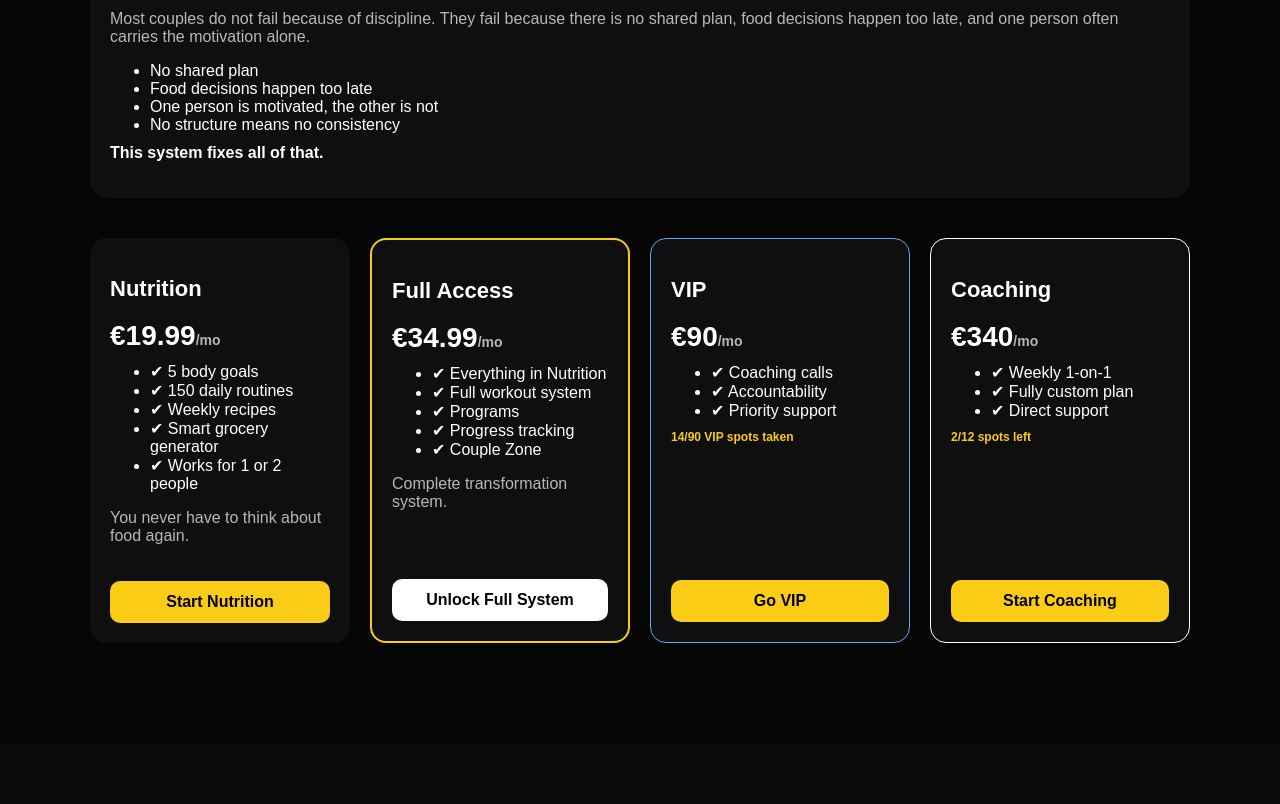
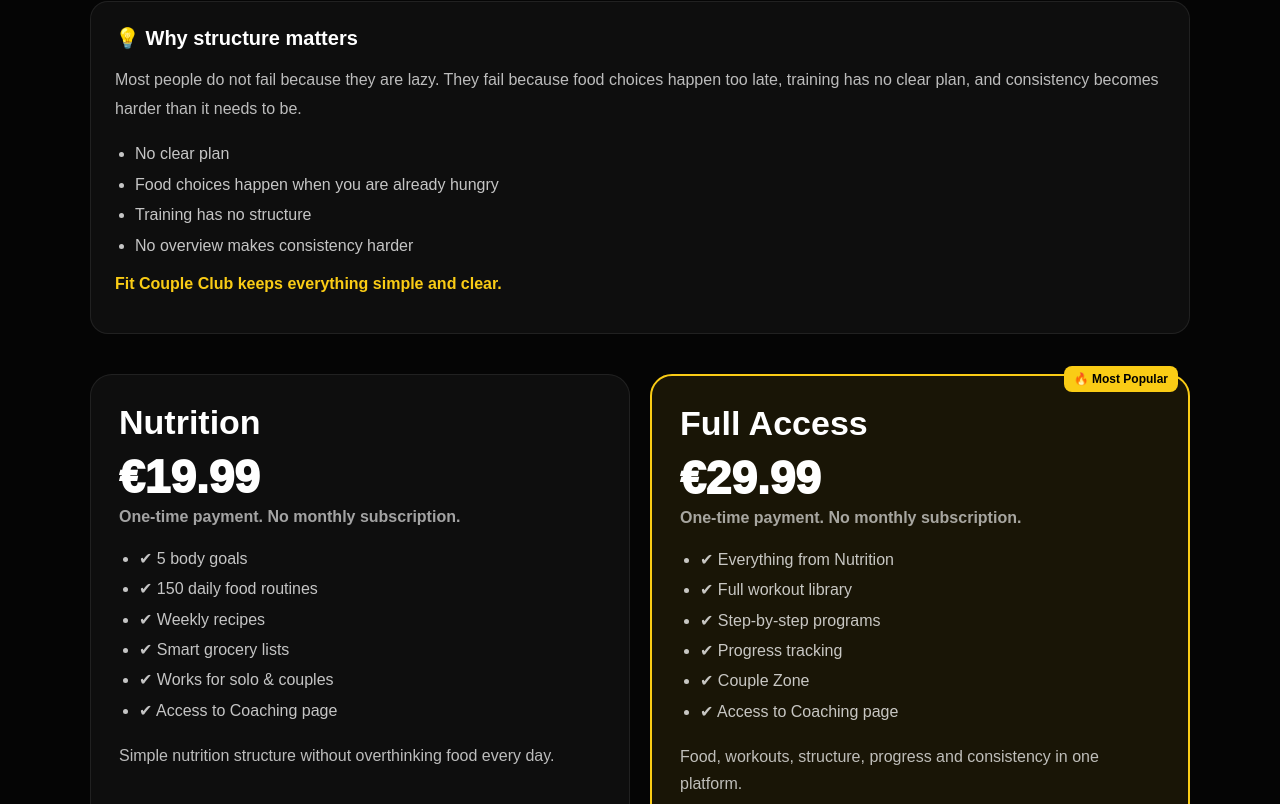
Before and after one commit to nielsvdz-ops/fit-couple-club, a Next.js app: page /pricing in a window 1280 px wide. Shown: the part 456-1260 px from the top of the page. Before the commit the page ends 1199 px from the top, so only its background shows below. Built offline with nearby package versions, Linux system fonts and the light colour scheme.

Commit message:
Update page.js

```diff
--- a/app/pricing/page.js
+++ b/app/pricing/page.js
@@ -1,4 +1,5 @@
 "use client";
+
 export const dynamic = "force-dynamic";
 
 import Navbar from "../../components/Navbar";
@@ -9,36 +10,201 @@ export default function PricingPage() {
 
   const t = {
     en: {
-      eyebrow: "Couple Transformation System",
-      title1: "Stop starting over.",
-      title2: "Build a system that actually works.",
+      eyebrow: "Fit Couple Club",
+      title1: "Choose what you need.",
+      title2: "Start simple or get everything.",
       subtitle:
-        "This is not another fitness app. You get a complete structure for training, food, groceries, and couple accountability — so you never have to think “what should we do today?” again.",
-      why: "💡 Why couples fail",
+        "Start with Nutrition if you mainly want help with food, recipes and groceries. Choose Full Access if you also want workouts, programs, progress tools and Couple Zone.",
+      why: "💡 Why structure matters",
       whyText:
-        "Most couples do not fail because of discipline. They fail because there is no shared plan, food decisions happen too late, and one person often carries the motivation alone.",
-      highlight: "This system fixes all of that.",
-      startNutrition: "Start Nutrition",
-      unlock: "Unlock Full System",
-      vip: "Go VIP",
-      coaching: "Start Coaching",
+        "Most people do not fail because they are lazy. They fail because food choices happen too late, training has no clear plan, and consistency becomes harder than it needs to be.",
+      highlight: "Fit Couple Club keeps everything simple and clear.",
+      startNutrition: "Get Nutrition",
+      unlock: "Get Full Access",
+      mostPopular: "🔥 Most Popular",
+      oneTime: "One-time payment. No monthly subscription.",
     },
+
     nl: {
-      eyebrow: "Couple Transformatie Systeem",
-      title1: "Stop met opnieuw beginnen.",
-      title2: "Bouw een systeem dat werkt.",
+      eyebrow: "Fit Couple Club",
+      title1: "Kies wat je nodig hebt.",
+      title2: "Start simpel of krijg alles.",
       subtitle:
-        "Dit is geen standaard fitness app. Je krijgt een compleet systeem voor training, voeding, boodschappen en accountability.",
-      why: "💡 Waarom koppels falen",
+        "Start met Nutrition als je vooral hulp wilt met voeding, recepten en boodschappen. Kies Full Access als je ook workouts, programma’s, progressietools en Couple Zone wilt.",
+      why: "💡 Waarom structuur belangrijk is",
       whyText:
-        "De meeste koppels falen niet door discipline, maar door gebrek aan structuur en planning.",
-      highlight: "Dit systeem lost dat op.",
-      startNutrition: "Start Nutrition",
-      unlock: "Ontgrendel Full Access",
-      vip: "Ga VIP",
-      coaching: "Start Coaching",
+        "De meeste mensen falen niet omdat ze lui zijn. Ze falen omdat keuzes over eten te laat komen, training geen duidelijk plan heeft en consistent blijven moeilijker wordt dan nodig.",
+      highlight: "Fit Couple Club houdt alles simpel en duidelijk.",
+      startNutrition: "Koop Nutrition",
+      unlock: "Krijg Full Access",
+      mostPopular: "🔥 Meest gekozen",
+      oneTime: "Eenmalige betaling. Geen maandabonnement.",
     },
   }[language];
+
+  return (
+    <main style={main}>
+      <Navbar />
+
+      <div style={container}>
+        <div style={header}>
+          <div style={eyebrow}>{t.eyebrow}</div>
+
+          <h1 style={title}>
+            {t.title1}
+            <br />
+            {t.title2}
+          </h1>
+
+          <p style={subtitle}>{t.subtitle}</p>
+        </div>
+
+        <div style={hook}>
+          <div style={hookTitle}>{t.why}</div>
+
+          <p style={hookText}>{t.whyText}</p>
+
+          <ul style={list}>
+            <li>
+              {language === "nl"
+                ? "Geen duidelijk plan"
+                : "No clear plan"}
+            </li>
+            <li>
+              {language === "nl"
+                ? "Eten wordt pas beslist als je al honger hebt"
+                : "Food choices happen when you are already hungry"}
+            </li>
+            <li>
+              {language === "nl"
+                ? "Training mist structuur"
+                : "Training has no structure"}
+            </li>
+            <li>
+              {language === "nl"
+                ? "Geen overzicht maakt consistentie moeilijk"
+                : "No overview makes consistency harder"}
+            </li>
+          </ul>
+
+          <p style={hookHighlight}>{t.highlight}</p>
+        </div>
+
+        <div style={grid}>
+          <section style={card}>
+            <div>
+              <h2 style={planTitle}>Nutrition</h2>
+
+              <div style={price}>€19.99</div>
+
+              <div style={oneTime}>{t.oneTime}</div>
+
+              <ul style={list}>
+                <li>
+                  ✔ {language === "nl" ? "5 lichaamsdoelen" : "5 body goals"}
+                </li>
+                <li>
+                  ✔{" "}
+                  {language === "nl"
+                    ? "150 dagelijkse voedingsroutines"
+                    : "150 daily food routines"}
+                </li>
+                <li>
+                  ✔ {language === "nl" ? "Wekelijkse recepten" : "Weekly recipes"}
+                </li>
+                <li>
+                  ✔{" "}
+                  {language === "nl"
+                    ? "Slimme boodschappenlijsten"
+                    : "Smart grocery lists"}
+                </li>
+                <li>
+                  ✔{" "}
+                  {language === "nl"
+                    ? "Werkt solo en voor koppels"
+                    : "Works for solo & couples"}
+                </li>
+                <li>
+                  ✔{" "}
+                  {language === "nl"
+                    ? "Toegang tot de Coaching pagina"
+                    : "Access to Coaching page"}
+                </li>
+              </ul>
+
+              <p style={desc}>
+                {language === "nl"
+                  ? "Simpele voedingsstructuur zonder elke dag opnieuw na te denken over eten."
+                  : "Simple nutrition structure without overthinking food every day."}
+              </p>
+            </div>
+
+            <a href="/signup" style={button}>
+              {t.startNutrition}
+            </a>
+          </section>
+
+          <section style={{ ...card, ...featured }}>
+            <div style={badge}>{t.mostPopular}</div>
+
+            <div>
+              <h2 style={planTitle}>Full Access</h2>
+
+              <div style={price}>€29.99</div>
+
+              <div style={oneTime}>{t.oneTime}</div>
+
+              <ul style={list}>
+                <li>
+                  ✔{" "}
+                  {language === "nl"
+                    ? "Alles van Nutrition"
+                    : "Everything from Nutrition"}
+                </li>
+                <li>
+                  ✔{" "}
+                  {language === "nl"
+                    ? "Complete workout bibliotheek"
+                    : "Full workout library"}
+                </li>
+                <li>
+                  ✔{" "}
+                  {language === "nl"
+                    ? "Stap-voor-stap programma’s"
+                    : "Step-by-step programs"}
+                </li>
+                <li>
+                  ✔{" "}
+                  {language === "nl"
+                    ? "Progressie tracking"
+                    : "Progress tracking"}
+                </li>
+                <li>✔ Couple Zone</li>
+                <li>
+                  ✔{" "}
+                  {language === "nl"
+                    ? "Toegang tot de Coaching pagina"
+                    : "Access to Coaching page"}
+                </li>
+              </ul>
+
+              <p style={desc}>
+                {language === "nl"
+                  ? "Voeding, workouts, structuur, progressie en consistentie in één platform."
+                  : "Food, workouts, structure, progress and consistency in one platform."}
+              </p>
+            </div>
+
+            <a href="/signup" style={{ ...button, ...buttonFeatured }}>
+              {t.unlock}
+            </a>
+          </section>
+        </div>
+      </div>
+    </main>
+  );
+}
+
 const main = {
   minHeight: "100vh",
   background: "#050505",
@@ -66,99 +232,110 @@ const eyebrow = {
 };
 
 const title = {
-  fontSize: "42px",
+  fontSize: "clamp(38px, 8vw, 64px)",
   fontWeight: "900",
-  lineHeight: 1.1,
+  lineHeight: 1.05,
+  margin: 0,
 };
 
 const subtitle = {
   opacity: 0.7,
-  maxWidth: "700px",
-  margin: "0 auto",
+  maxWidth: "760px",
+  margin: "18px auto 0",
+  lineHeight: 1.8,
+  fontSize: "clamp(16px, 3vw, 19px)",
 };
 
 const hook = {
   background: "rgba(255,255,255,0.04)",
-  padding: "20px",
-  borderRadius: "16px",
+  padding: "clamp(18px, 4vw, 24px)",
+  borderRadius: "18px",
+  border: "1px solid rgba(255,255,255,0.08)",
 };
 
 const hookTitle = {
-  fontWeight: "800",
+  fontWeight: "900",
   marginBottom: "10px",
+  fontSize: "20px",
 };
 
 const hookText = {
-  opacity: 0.7,
+  opacity: 0.72,
+  lineHeight: 1.8,
 };
 
 const hookHighlight = {
   marginTop: "10px",
-  fontWeight: "800",
+  fontWeight: "900",
+  color: "#facc15",
 };
 
 const grid = {
   display: "grid",
-  gridTemplateColumns: "repeat(auto-fit,minmax(250px,1fr))",
+  gridTemplateColumns: "repeat(auto-fit, minmax(min(100%, 300px), 1fr))",
   gap: "20px",
 };
 
 const card = {
   background: "rgba(255,255,255,0.04)",
-  padding: "20px",
-  borderRadius: "16px",
+  border: "1px solid rgba(255,255,255,0.08)",
+  padding: "clamp(20px, 4vw, 28px)",
+  borderRadius: "22px",
+  minHeight: "500px",
   display: "flex",
   flexDirection: "column",
   justifyContent: "space-between",
+  position: "relative",
+  overflowWrap: "break-word",
 };
 
 const featured = {
   border: "2px solid #facc15",
-};
-
-const vipCard = {
-  ...card,
-  border: "1px solid #60a5fa",
-};
-
-const coachingCard = {
-  ...card,
-  border: "1px solid white",
+  background: "rgba(250,204,21,0.08)",
 };
 
 const planTitle = {
-  fontSize: "22px",
+  fontSize: "clamp(26px, 4vw, 34px)",
+  fontWeight: "900",
+  margin: "0 0 12px",
+};
+
+const price = {
+  fontSize: "46px",
+  fontWeight: "950",
+  lineHeight: 1,
+};
+
+const oneTime = {
+  marginTop: "8px",
+  marginBottom: "18px",
+  color: "rgba(255,255,255,0.62)",
   fontWeight: "800",
 };
 
-const price = {
-  fontSize: "28px",
-  fontWeight: "900",
-};
-
-const priceSmall = {
-  fontSize: "14px",
-  opacity: 0.7,
-};
-
 const list = {
-  marginTop: "10px",
-  marginBottom: "10px",
+  marginTop: "14px",
+  marginBottom: "14px",
+  paddingLeft: "20px",
+  lineHeight: 1.9,
+  color: "rgba(255,255,255,0.76)",
 };
 
 const desc = {
-  opacity: 0.7,
+  opacity: 0.72,
+  lineHeight: 1.7,
 };
 
 const button = {
   marginTop: "20px",
-  padding: "12px",
-  borderRadius: "10px",
+  padding: "14px 18px",
+  borderRadius: "12px",
   background: "#facc15",
   color: "black",
-  fontWeight: "800",
+  fontWeight: "900",
   textAlign: "center",
   textDecoration: "none",
+  display: "block",
 };
 
 const buttonFeatured = {
@@ -171,144 +348,8 @@ const badge = {
   right: "10px",
   background: "#facc15",
   color: "black",
-  padding: "5px 10px",
-  borderRadius: "6px",
+  padding: "6px 10px",
+  borderRadius: "8px",
   fontSize: "12px",
+  fontWeight: "900",
 };
-
-const scarcity = {
-  marginTop: "10px",
-  fontSize: "12px",
-  fontWeight: "800",
-  color: "#facc15",
-};
-  return (
-    <main style={main}>
-      <Navbar />
-
-      <div style={container}>
-        <div style={header}>
-          <div style={eyebrow}>{t.eyebrow}</div>
-
-          <h1 style={title}>
-            {t.title1}
-            <br />
-            {t.title2}
-          </h1>
-
-          <p style={subtitle}>{t.subtitle}</p>
-        </div>
-
-        <div style={hook}>
-          <div style={hookTitle}>{t.why}</div>
-          <p style={hookText}>{t.whyText}</p>
-
-          <ul style={list}>
-            <li>No shared plan</li>
-            <li>Food decisions happen too late</li>
-            <li>One person is motivated, the other is not</li>
-            <li>No structure means no consistency</li>
-          </ul>
-
-          <p style={hookHighlight}>{t.highlight}</p>
-        </div>
-
-        <div style={grid}>
-          <section style={card}>
-            <div>
-              <h2 style={planTitle}>Nutrition</h2>
-              <div style={price}>
-                €19.99<span style={priceSmall}>/mo</span>
-              </div>
-
-              <ul style={list}>
-                <li>✔ 5 body goals</li>
-                <li>✔ 150 daily routines</li>
-                <li>✔ Weekly recipes</li>
-                <li>✔ Smart grocery generator</li>
-                <li>✔ Works for 1 or 2 people</li>
-              </ul>
-
-              <p style={desc}>
-                You never have to think about food again.
-              </p>
-            </div>
-
-            <a href="/signup" style={button}>
-              {t.startNutrition}
-            </a>
-          </section>
-
-          <section style={{ ...card, ...featured }}>
-            <div style={badge}>🔥 Most Popular</div>
-
-            <div>
-              <h2 style={planTitle}>Full Access</h2>
-              <div style={price}>
-                €34.99<span style={priceSmall}>/mo</span>
-              </div>
-
-              <ul style={list}>
-                <li>✔ Everything in Nutrition</li>
-                <li>✔ Full workout system</li>
-                <li>✔ Programs</li>
-                <li>✔ Progress tracking</li>
-                <li>✔ Couple Zone</li>
-              </ul>
-
-              <p style={desc}>
-                Complete transformation system.
-              </p>
-            </div>
-
-            <a href="/signup" style={{ ...button, ...buttonFeatured }}>
-              {t.unlock}
-            </a>
-          </section>
-
-          <section style={vipCard}>
-            <div>
-              <h2 style={planTitle}>VIP</h2>
-              <div style={price}>
-                €90<span style={priceSmall}>/mo</span>
-              </div>
-
-              <ul style={list}>
-                <li>✔ Coaching calls</li>
-                <li>✔ Accountability</li>
-                <li>✔ Priority support</li>
-              </ul>
-
-              <div style={scarcity}>14/90 VIP spots taken</div>
-            </div>
-
-            <a href="/signup" style={button}>
-              {t.vip}
-            </a>
-          </section>
-
-          <section style={coachingCard}>
-            <div>
-              <h2 style={planTitle}>Coaching</h2>
-              <div style={price}>
-                €340<span style={priceSmall}>/mo</span>
-              </div>
-
-              <ul style={list}>
-                <li>✔ Weekly 1-on-1</li>
-                <li>✔ Fully custom plan</li>
-                <li>✔ Direct support</li>
-              </ul>
-
-              <div style={scarcity}>2/12 spots left</div>
-            </div>
-
-            <a href="/signup" style={button}>
-              {t.coaching}
-            </a>
-          </section>
-        </div>
-      </div>
-    </main>
-  );
-}
```
